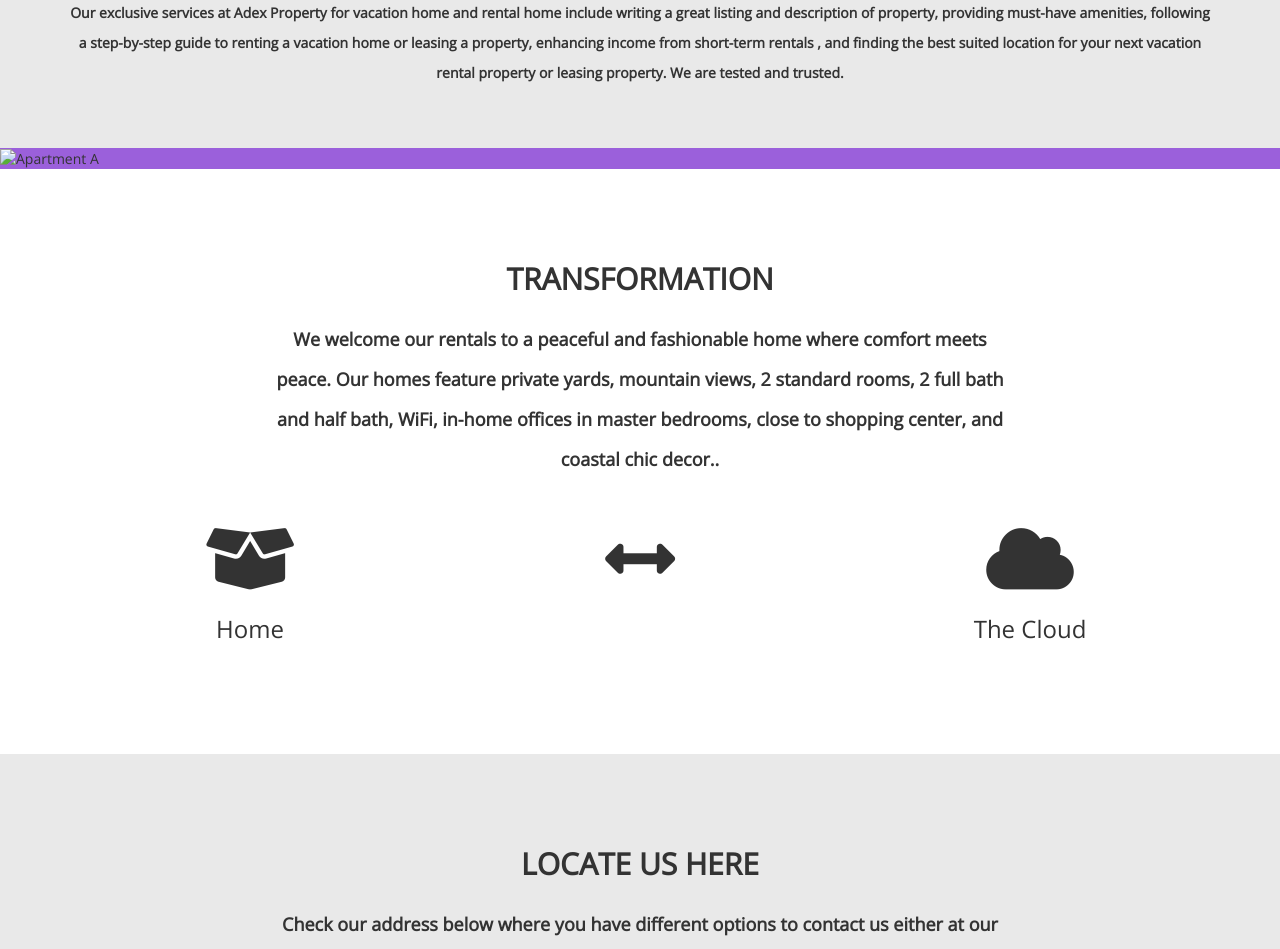
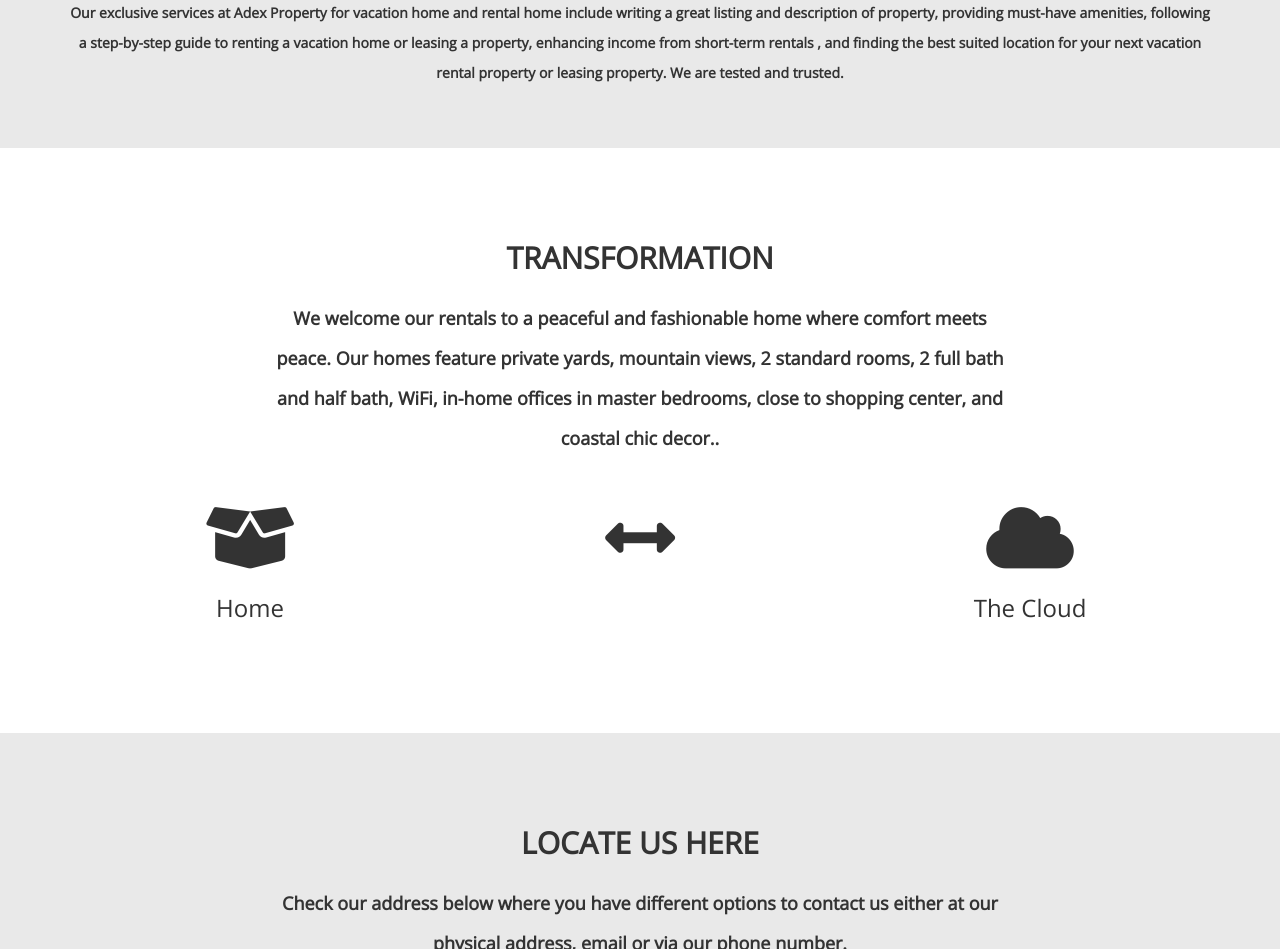
Before and after one commit to kunleawsudemy/adexproperty, a plain HTML site: page index.html in a window 1280 px wide. Shown: the part 978-1927 px from the top of the page. Drawn offline with nearby package versions, Linux system fonts and the light colour scheme.

Commit message:
Index file updated

```diff
--- a/index.html
+++ b/index.html
@@ -124,7 +124,7 @@
         </div>
     </section>
     <!--End About Section-->
-    <img src="C:\Users\kunle\Downloads\kelvin_sister.jpg" alt="Apartment A" style="width:300px;height:300px;">
+
     <!-- Transformation Section -->
     <section class="color-white " id="work-sec">
         <div class="container">
```
